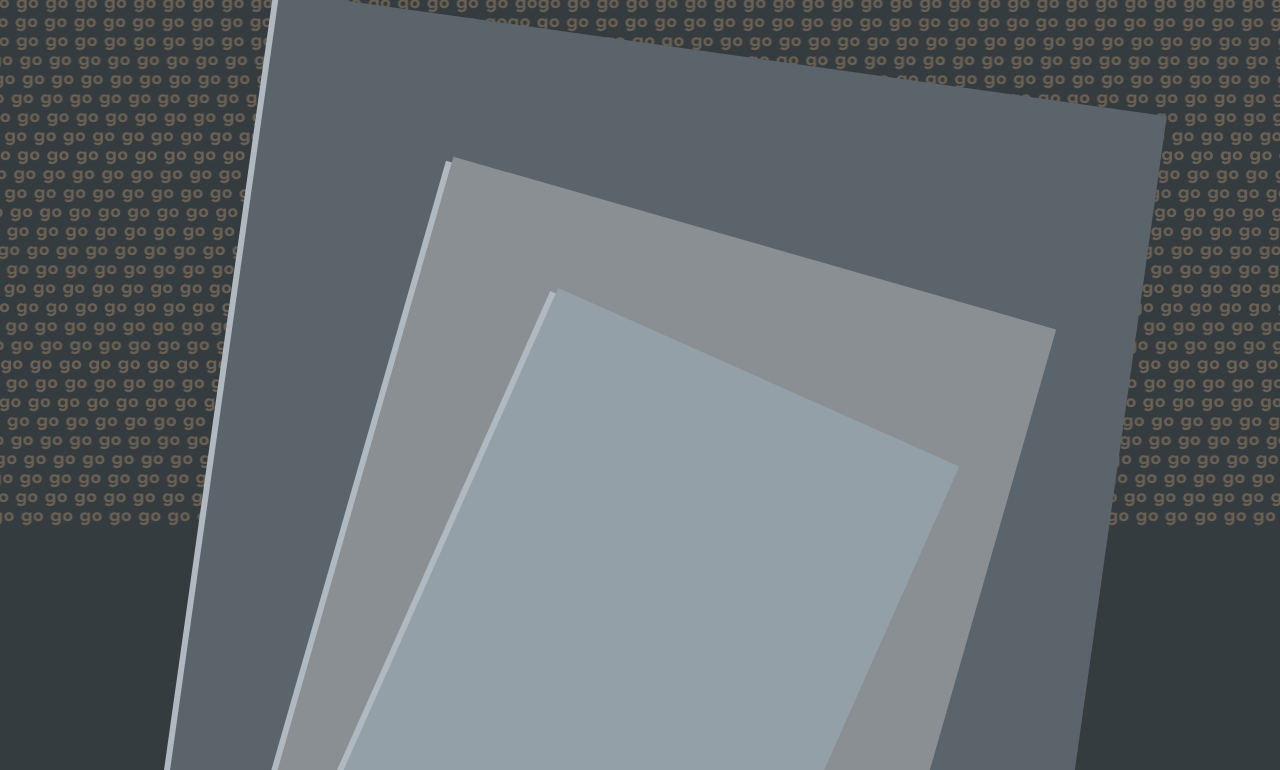
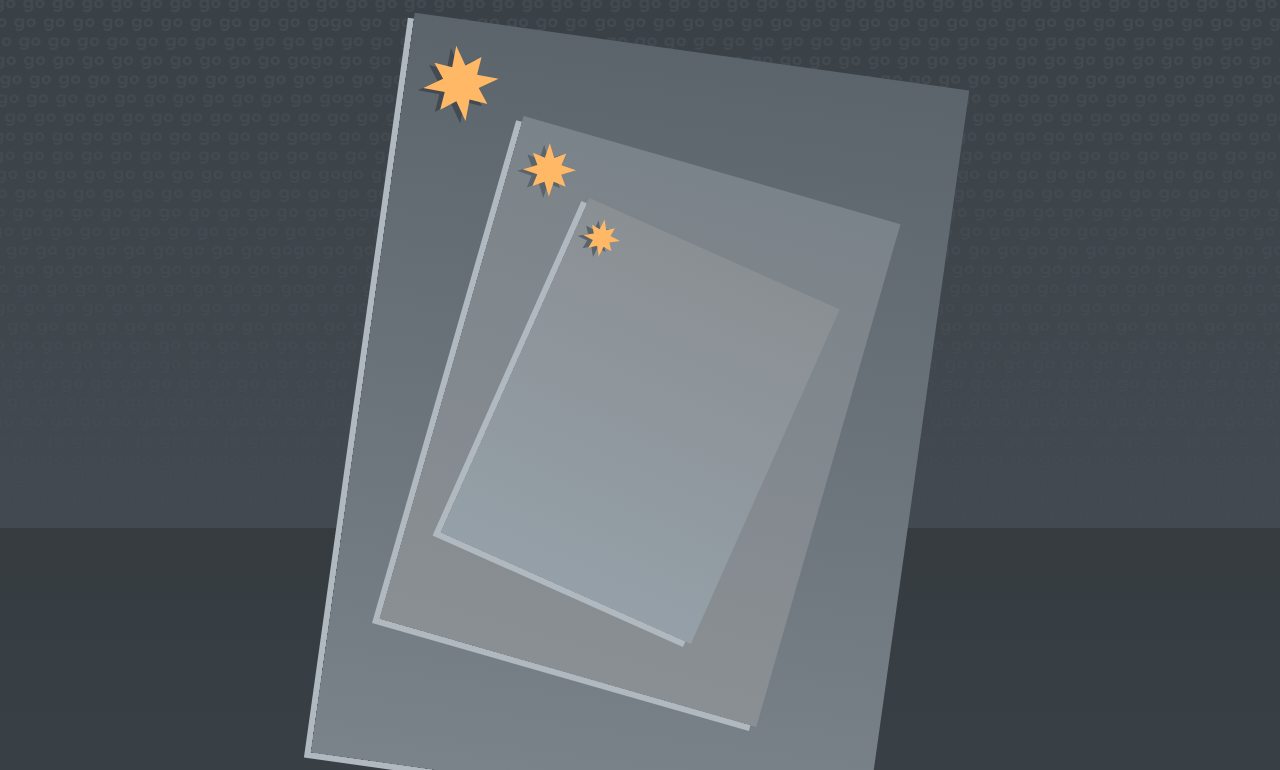
Before and after one commit to toneworm/toneworm.github.io, a website: page playground/stick-man-go/index.html in a window 1280 px wide. Shown: the part 272-1042 px from the top of the page. Drawn offline with Linux system fonts and the light colour scheme.

Commit message:
Added some gradients, drop shadow stars, custom-stamp web component test

```diff
--- a/playground/stick-man-go/index.css
+++ b/playground/stick-man-go/index.css
@@ -11,20 +11,26 @@
 /* vars */
 :root {
   --dark: hsl(204 9% 23%);
-  /* --subtle-dark: hsl(204 9% 32%); */
-  --subtle-dark: hsl(35 12% 37%);
+  --subtle-dark: hsl(204 9% 32%);
+  /* --subtle-dark: hsl(35 12% 37%); */
+  --subtle-dark: hsl(204 9% 29%);
 
+  --med-dark: hsl(208 10% 29%);
   --med: hsl(208 8% 39%);
   --light: hsl(206 6% 51%);
   --lighter: hsl(208 4% 56%);
   --lightest: hsl(205 10% 62%);
   --lightest-accent: hsl(205 10% 72%);
+
+  --accent: hsl(32, 100%, 70%);
+
   --shadow-distance: 6px;
 }
 
 body {
   font-family: "Josefin Sans", sans-serif;
-  background-color: var(--dark);
+  background: linear-gradient(to bottom, var(--dark), var(--med-dark));
+  height: 100vh;
   color: var(--light);
 }
 
@@ -33,6 +39,8 @@ body {
   flex-direction: column;
   place-items: center;
   padding-bottom: 120px;
+  max-width: 800px;
+  margin: 0 auto;
 }
 
 .header {
@@ -49,15 +57,17 @@ body {
   --rotate-speed: 400ms;
   --rotate-delay: 120ms;
 
+  position: relative;
   display: flex;
   place-content: center;
   place-items: center;
   width: 70%;
   aspect-ratio: 3/4;
   transform: rotate(8deg);
-  background-color: var(--med);
+  background: linear-gradient(to bottom, var(--med), var(--light));
   box-shadow: calc(var(--shadow-distance) * -1) var(--shadow-distance) 0
     var(--lightest-accent);
+
   transition: transform ease var(--rotate-speed);
 
   &:hover {
@@ -65,13 +75,55 @@ body {
   }
 
   &[data-delay="1"] {
-    background-color: var(--lighter);
+    background: linear-gradient(to bottom, var(--light), var(--lighter));
     transition-delay: var(--rotate-delay);
   }
 
   &[data-delay="2"] {
-    background-color: var(--lightest);
+    background: linear-gradient(to bottom, var(--lighter), var(--lightest));
     transition-delay: calc(var(--rotate-delay) * 2);
+  }
+}
+
+.container:not([data-delay="0"]) .stamp svg:nth-child(2) > path {
+  fill: var(--med);
+}
+
+.stamp {
+  position: absolute;
+  content: "";
+  display: block;
+  top: 4%;
+  left: 4%;
+  width: 12%;
+  aspect-ratio: 1;
+  cursor: pointer;
+
+  & > svg {
+    position: absolute;
+    width: 100%;
+    height: 100%;
+    transform: rotate(30deg);
+    transition: transform var(--rotate-speed);
+    z-index: 1;
+  }
+
+  & > svg path {
+    fill: var(--accent);
+  }
+
+  & > svg:nth-child(2) {
+    z-index: 0;
+    top: 3px;
+    left: -5px;
+
+    & path {
+      fill: var(--med-dark);
+    }
+  }
+
+  &:hover > svg {
+    transform: rotate(0deg);
   }
 }
 
--- a/playground/stick-man-go/index.html
+++ b/playground/stick-man-go/index.html
@@ -11,8 +11,12 @@
     <div class="wrapper">
       <h1 class="header">Go</h1>
       <div class="container" data-delay="0">
+        <custom-stamp></custom-stamp>
         <div class="container" data-delay="1">
+          <custom-stamp></custom-stamp>
           <div class="container" data-delay="2">
+            <!-- <div class="stamp"></div> -->
+            <custom-stamp></custom-stamp>
             <!-- stick_main.gif -->
           </div>
         </div>
--- a/playground/stick-man-go/index.js
+++ b/playground/stick-man-go/index.js
@@ -1,7 +1,13 @@
+// dom elements
 const conveyor = document.querySelector(".conveyor");
+const stamps = document.querySelectorAll(".stamp");
+
 const word = "go";
-const animationBaseDurationSecs = 20;
+const animationBaseDurationSecs = 40;
 const animationDurationRangeSecs = 10;
+
+// change for alternate lines, otherwise they'll be random
+const alternateLines = true;
 
 function createChunks() {
   const chunks = document.createElement("div");
@@ -39,7 +45,13 @@ function createLines(num) {
       animationBaseDurationSecs +
       Math.random() * animationDurationRangeSecs +
       "s";
-    line.style.animationDirection = Math.random() > 0.5 ? "reverse" : "normal";
+    line.style.animationDirection = alternateLines
+      ? i % 2 === 0
+        ? "normal"
+        : "reverse"
+      : Math.random() > 0.5
+      ? "reverse"
+      : "normal";
 
     const chunks = createChunks();
     line.appendChild(chunks);
@@ -50,4 +62,47 @@ function createLines(num) {
 document.addEventListener("DOMContentLoaded", () => {
   // create go lines
   createLines(80);
+
+  stamps.forEach((el, key) =>
+    el.addEventListener("click", (e) => {
+      console.log(el, key);
+    })
+  );
 });
+
+// star shape web component
+class Stamp extends HTMLElement {
+  constructor() {
+    super();
+    this.className = "stamp";
+  }
+
+  connectedCallback() {
+    this.render();
+  }
+
+  render() {
+    this.innerHTML = `
+      <svg
+        xmlns="http://www.w3.org/2000/svg"
+        viewBox="0 0 100 100"
+      >
+        <path
+          d="M50 0 L61 25 L90 10 L75 39 L100 50 L75 61 L90 90 L61 75 L50 100 L39 75 L10 90 L25 61 L0 50 L25 39 L10 10 L39 25 Z"
+          fill="currentColor"
+        />
+      </svg>
+      <svg
+        xmlns="http://www.w3.org/2000/svg"
+        viewBox="0 0 100 100"
+      >
+        <path
+          d="M50 0 L61 25 L90 10 L75 39 L100 50 L75 61 L90 90 L61 75 L50 100 L39 75 L10 90 L25 61 L0 50 L25 39 L10 10 L39 25 Z"
+          fill="currentColor"
+        />
+      </svg>
+    `;
+  }
+}
+
+customElements.define("custom-stamp", Stamp);
```
